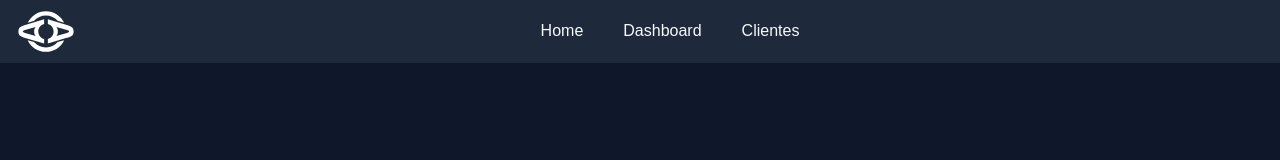
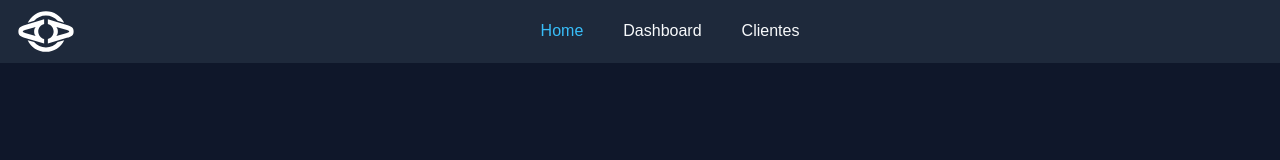
Before and after one commit to Larand26/Monitoramento-Clientes-Novos-Front, a React (Vite) app: page / in a window 1280 px wide. Shown: the top 160 px of the page. Built offline with nearby package versions, Linux system fonts and the light colour scheme.

Commit message:
style: cria sinalização de página

```diff
--- a/src/components/Layout.tsx
+++ b/src/components/Layout.tsx
@@ -3,10 +3,11 @@ import NavBar from "./NavBar";
 export default function Layout(props: {
   children: React.ReactNode;
   showNavBar?: boolean;
+  page?: string;
 }) {
   return (
     <div className="bg-page min-h-screen">
-      {props.showNavBar !== false && <NavBar />}
+      {props.showNavBar !== false && <NavBar page={props.page} />}
       {props.children}
     </div>
   );
--- a/src/components/NavBar.tsx
+++ b/src/components/NavBar.tsx
@@ -1,6 +1,8 @@
 import isoLogo from "../assets/logo-isologo_white.svg";
 
-export default function NavBar() {
+export default function NavBar(props: { page?: string }) {
+  let linkClasses = "text-main hover:text-gray-300";
+
   return (
     <>
       <nav className="bg-card py-2 px-4 flex justify-between items-center">
@@ -10,17 +12,26 @@ export default function NavBar() {
         <div>
           <ul className="flex gap-10">
             <li>
-              <a href="" className="text-main hover:text-gray-300">
+              <a
+                href=""
+                className={`${linkClasses} ${props.page === "home" ? "text-primary" : ""}`}
+              >
                 Home
               </a>
             </li>
             <li>
-              <a href="" className="text-main hover:text-gray-300">
+              <a
+                href=""
+                className={`${linkClasses} ${props.page === "dashboards" ? "text-primary" : ""}`}
+              >
                 Dashboard
               </a>
             </li>
             <li>
-              <a href="" className="text-main hover:text-gray-300">
+              <a
+                href=""
+                className={`${linkClasses} ${props.page === "clients" ? "text-primary" : ""}`}
+              >
                 Clientes
               </a>
             </li>
--- a/src/pages/Home.tsx
+++ b/src/pages/Home.tsx
@@ -2,7 +2,7 @@ import Layout from "../components/Layout";
 
 export default function Home() {
   return (
-    <Layout>
+    <Layout page="home">
       <></>
     </Layout>
   );
```
